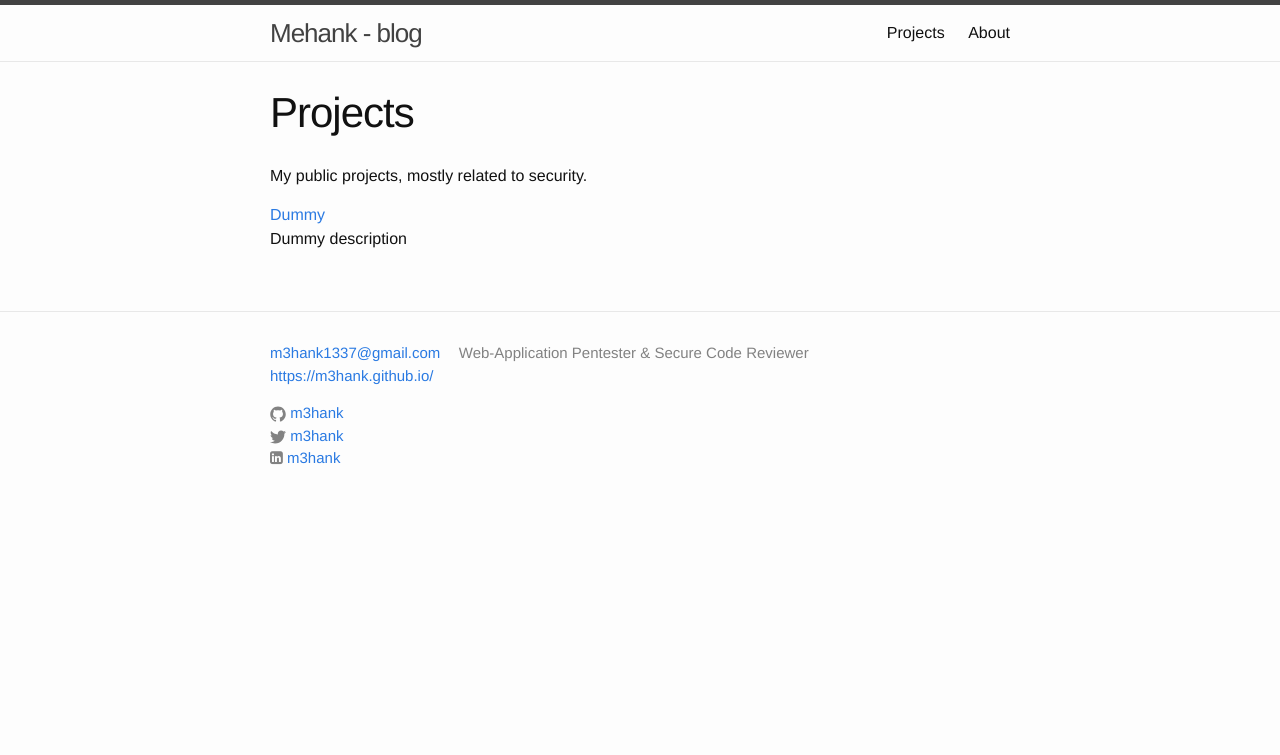
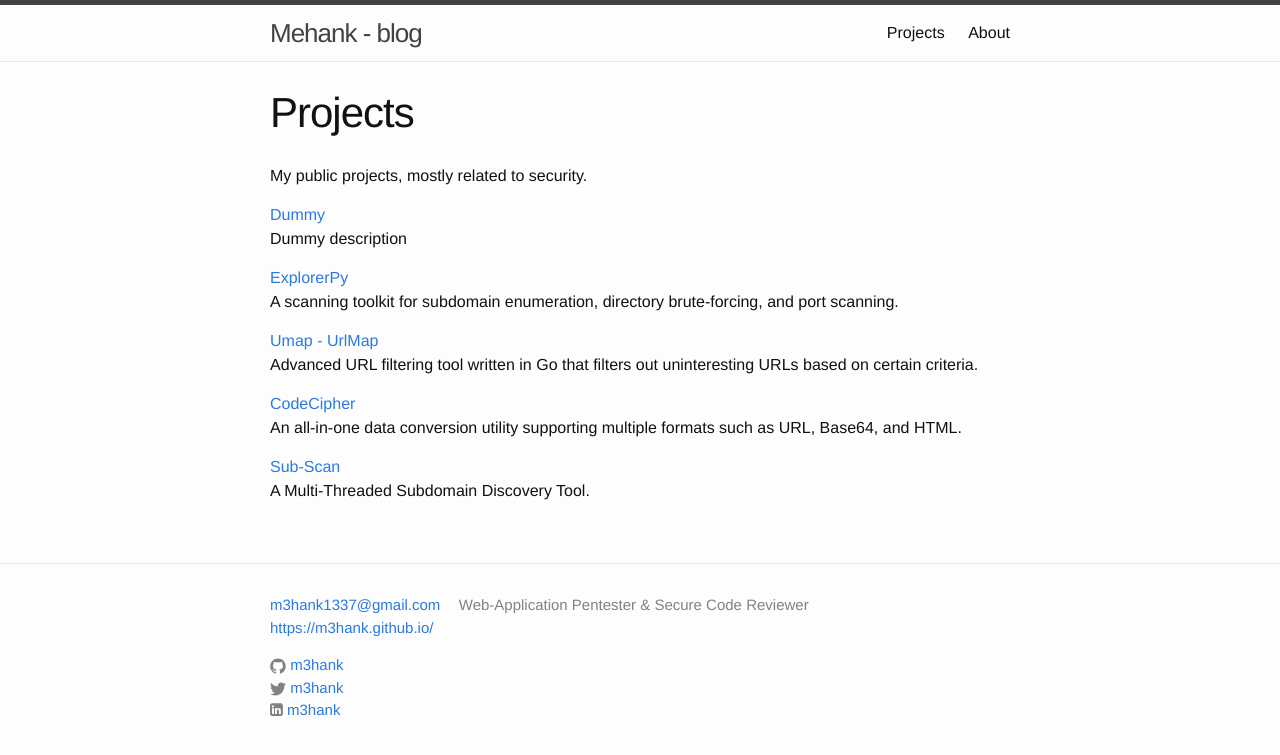
Before and after one commit to M3hank/M3hank.github.io, a Jekyll site: the page built from projects.html, in a window 1280 px wide. Shown: the top 755 px of the page. Built offline with Jekyll 4.4.1, drawn with Linux system fonts in a browser that asks for light colours; nearby versions of some CDN libraries.

Commit message:
Commit changes

```diff
--- a/_data/projects.yaml
+++ b/_data/projects.yaml
@@ -1,3 +1,19 @@
 - title:  Dummy
   desc:   "Dummy description"
   href:   https://github.com/
+
+- title: ExplorerPy
+  desc: "A scanning toolkit for subdomain enumeration, directory brute-forcing, and port scanning."
+  href: https://github.com/M3hank/ExplorerPy
+
+- title: Umap - UrlMap
+  desc: "Advanced URL filtering tool written in Go that filters out uninteresting URLs based on certain criteria."
+  href: https://github.com/M3hank/umap
+
+- title: CodeCipher
+  desc: "An all-in-one data conversion utility supporting multiple formats such as URL, Base64, and HTML."
+  href: https://github.com/M3hank/CodeCipher
+
+- title: Sub-Scan
+  desc: "A Multi-Threaded Subdomain Discovery Tool."
+  href: https://github.com/M3hank/Sub-Scan
```
